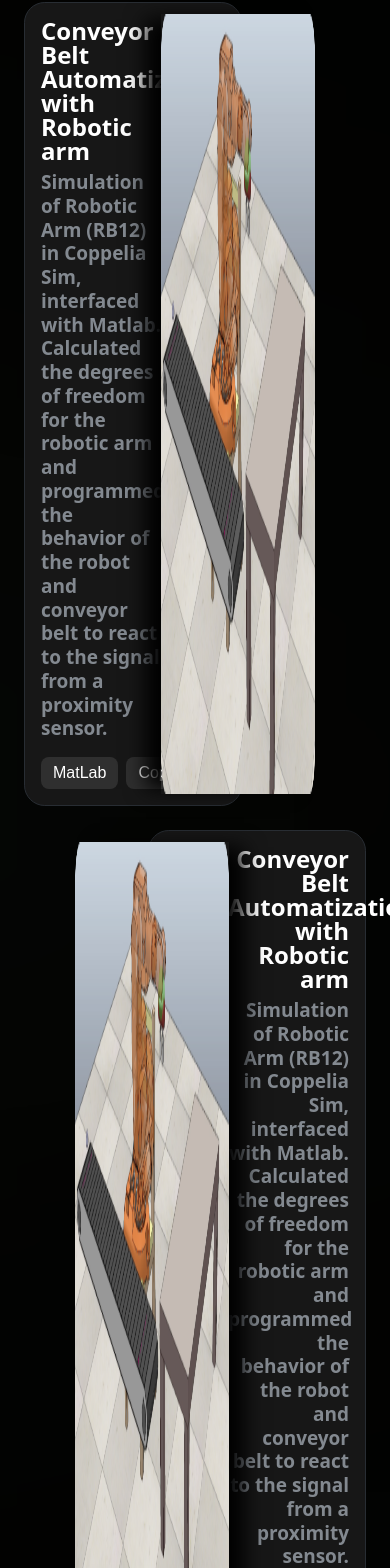
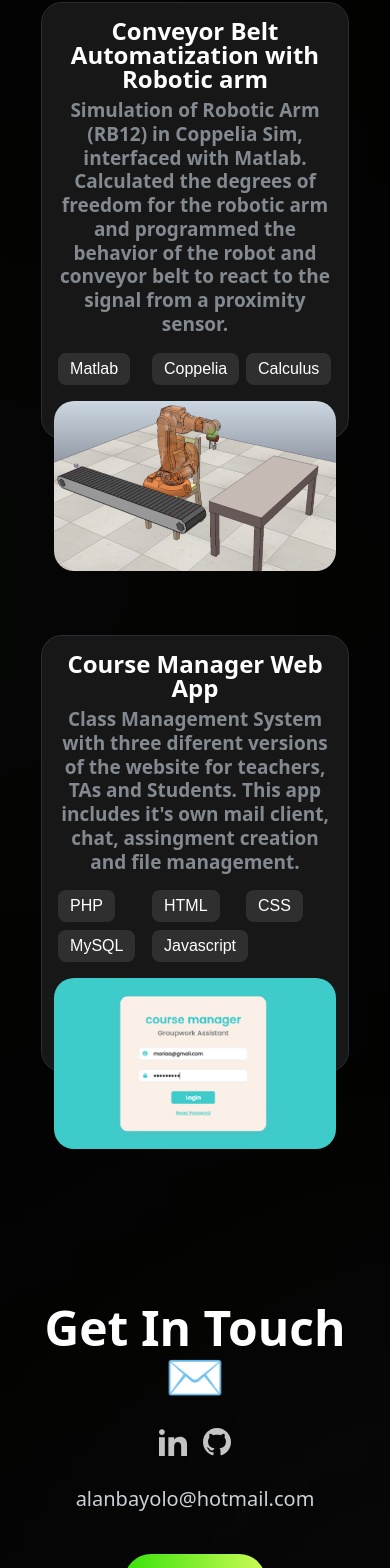
Before and after one commit to alanbayolo/AlanPortfolio, a React (Vite) app: page / in a window 390 px wide. Shown: the part 1815-3383 px from the top of the page. Built offline with nearby package versions, Linux system fonts and the light colour scheme.

Commit message:
made the ProjectCard into components and responsive

```diff
--- a/src/assets/index.js
+++ b/src/assets/index.js
@@ -9,6 +9,7 @@ import A from "./spinningA.gif";
 import peace from "./peace.svg";
 import conveyorBelt from "./Projects/conveyorBelt.png";
 import github from "./github.svg";
+import coursemanager from "./Projects/coursemanager.png"
 
 export {
   logo,
@@ -22,4 +23,5 @@ export {
   peace,
   conveyorBelt,
   github,
+  coursemanager,
 };
--- a/src/components/Projects.jsx
+++ b/src/components/Projects.jsx
@@ -1,10 +1,60 @@
 //import React from 'react'
 import styles, {layout} from "../style";
 import {conveyorBelt} from "../assets";
+import { projects } from "../constants";
 
-{/*const ProjectCard = ({ img, title, content, index, skillTags, links}) => (
-  <p>holder</p>
-);*/}
+{/*const ProjectCard = ({ img, title, content, index, skillTags}) => (*/}
+const ProjectCard = ({ image, title, content, index, skillsUsed}) => (
+  <div className={styles.cardLayout}>
+    <div className={styles.cardSection}>
+      <div className={styles.cardContent}>
+        <h3 className={styles.heading3}>
+          {title}
+        </h3>
+        <p className={styles.CardParagraph}>
+        {content}
+        </p>
+        <ul className={styles.cardSkills}>
+          {skillsUsed.map((skill) => (
+            <li key={skill} className={styles.skillItem}>{skill}</li>
+          ))}
+        </ul>
+      </div>
+      <div className={styles.cardImage}>
+        <img className="md:invisible rounded-[20px] w-full" src={image} />
+      </div>
+    </div>
+    <div className={styles.cardImage}>
+        <img className="invisible md:visible h-full rounded-[20px] leftShadow" src={image} />
+    </div>
+  </div>
+);
+
+const ProjectCardReversed = ({ image, title, content, index, skillsUsed}) => (
+  <div className={styles.reversedCardLayout}>
+    <div className={styles.reversedCardSection}>
+      <div className={styles.reversedCardContent}>
+        <h3 className={styles.heading3}>
+          {title}
+        </h3>
+        <p className={styles.CardParagraph}>
+        {content}
+        </p>
+        <ul className={styles.cardSkills}>
+          {skillsUsed.map((skill) => (
+            <li key={skill} className={styles.skillItem}>{skill}</li>
+          ))}
+        </ul>
+      </div>
+      <div className={styles.cardImage}>
+        <img className="md:invisible rounded-[20px] w-full" src={image}/>
+      </div>
+    </div>
+    <div className={styles.reversedCardImage}>
+        <img className="invisible md:visible h-full rounded-[20px] leftShadow" src={image}/>
+    </div>
+  </div>
+);
 
 const Projects = () => {
   return (
@@ -16,77 +66,21 @@ const Projects = () => {
           </div>
           <div className="absolute z-[3] -left-1/3 w-[25%] h-[40%] rounded-full white__gradient" />
           <div className="absolute z-[0] w-[40%] h-[40%] -left-1/2 rounded-full green__gradient" />
-          {/*Start regular card */}
-          <div className="relative z-[4] h-auto min-h-[320px] w-[85%] my-3">
-            <div className="w-[75%] h-full border border-[#282D33] rounded-[1.3rem] bg-[#171717]">
-              <div className="w-[56%] m-4 inset-y-0 left-0 ">
-                <h3 className={styles.heading3}>
-                  Conveyor Belt Automatization with Robotic arm
-                </h3>
-                <p className={styles.CardParagraph}>
-                Simulation of Robotic Arm  (RB12) in Coppelia Sim, interfaced with Matlab. Calculated the degrees of freedom for the robotic arm and programmed the behavior of the robot and conveyor belt to react to the signal from a proximity sensor.
-                </p>
-                <ul className="skillList pt-4 inline-flex gap-2">
-                  <li className={styles.skillItem}>MatLab</li>
-                  <li className={styles.skillItem}>Coppelia</li>
-                  <li className={styles.skillItem}>Calculus</li>
-                </ul>
-              </div>
-            </div>
-            <div className="z-[5] my-3 w-[53%] absolute inset-y-0 right-0 flex items-center">
-                <img className="h-full  leftShadow" src={conveyorBelt} />
-            </div>
-          </div>
-          {/*End regular card */}
+          {/*features.map((feature, index) => (
+            <FeatureCard key={feature.id} {...feature} index={index} />
+          ))*/}
+          {/*projects.map((project, index=1) => (
+          <ProjectCard key={project.id} {...project} index={index}/>
+          ))*/}
 
+          {projects.map((project, index) => {
+            return (index+1)%2 !=0 ?
+              <ProjectCard key={project.id} {...project} index={index}/>
+              :
+              <ProjectCardReversed key={project.id} {...project} index={index}/>
+          })}
 
-          {/*Start inversed card */}
-          <div className="relative z-[4] self-end h-auto min-h-[320px] w-[85%] my-3 flex flex-row-reverse">
-            <div className="w-[75%] h-full border border-[#282D33] rounded-[1.3rem] bg-[#171717] flex flex-row-reverse">
-              <div className="w-[56%] m-4 inset-y-0 text-right">
-                <h3 className={styles.heading3}>
-                  Conveyor Belt Automatization with Robotic arm
-                </h3>
-                <p className={styles.CardParagraph}>
-                Simulation of Robotic Arm  (RB12) in Coppelia Sim, interfaced with Matlab. Calculated the degrees of freedom for the robotic arm and programmed the behavior of the robot and conveyor belt to react to the signal from a proximity sensor.
-                </p>
-                <ul className="skillList pt-4 inline-flex gap-2">
-                  <li className={styles.skillItem}>MatLab</li>
-                  <li className={styles.skillItem}>Coppelia</li>
-                  <li className={styles.skillItem}>Calculus</li>
-                </ul>
-              </div>
-            </div>
-            <div className="z-[5] my-3 w-[53%] absolute inset-y-0 left-0 flex items-center">
-                <img className="h-full rightShadow" src={conveyorBelt} />
-            </div>
-          </div>
-          {/*End inversed card */}
-
-          {/*Start mobile card */}
-          {/*<div className="relative z-[4] w-[90%] my-3 place-self-center">
-            <div className="h-[437px] border border-[#282D33] rounded-[1.3rem] bg-[#171717]">
-              <div className="m-4 inset-y-0 left-0 text-center">
-                <h3 className={styles.heading3}>
-                  Conveyor Belt Automatization with Robotic arm
-                </h3>
-                <p className={styles.CardParagraph}>
-                Simulation of Robotic Arm  (RB12) in Coppelia Sim, interfaced with Matlab. Calculated the degrees of freedom for the robotic arm and programmed the behavior of the robot and conveyor belt to react to the signal from a proximity sensor.
-                </p>
-                <ul className="skillList pt-4 inline-flex gap-2">
-                  <li className={styles.skillItem}>MatLab</li>
-                  <li className={styles.skillItem}>Coppelia</li>
-                  <li className={styles.skillItem}>Calculus</li>
-                </ul>
-              </div>
-              <div className="z-[0] mx-3 h-[36%] ">
-                <img className="w-full  leftShadow" src={conveyorBelt} />
-              </div>
-            </div>
-
-          </div>*/}
-          {/*End mobile card */}
-
+          {/*<ProjectCardReversed />*/}
         </div>
 
     </section>
--- a/src/constants/index.js
+++ b/src/constants/index.js
@@ -1,4 +1,4 @@
-import {linkedin, resume  } from "../assets";
+import {linkedin, resume, conveyorBelt, coursemanager  } from "../assets";
 
 export const navLinks = [
   {
@@ -81,6 +81,32 @@ export const skills = [
   },
 ];*/
 
+export const projects = [
+  {
+    id: "skill-1",
+    image: conveyorBelt,
+    title: "Conveyor Belt Automatization with Robotic arm",
+    content: "Simulation of Robotic Arm  (RB12) in Coppelia Sim, interfaced with Matlab. Calculated the degrees of freedom for the robotic arm and programmed the behavior of the robot and conveyor belt to react to the signal from a proximity sensor.",
+    skillsUsed:[
+      "Matlab",
+      "Coppelia",
+      "Calculus",
+    ],
+  },
+  {
+    id: "skill-2",
+    image: coursemanager,
+    title: "Course Manager Web App",
+    content: "Class Management System with three diferent versions of the website for teachers, TAs and Students. This app includes it's own mail client, chat, assingment creation and file management.",
+    skillsUsed:[
+      "PHP",
+      "HTML",
+      "CSS",
+      "MySQL",
+      "Javascript",
+    ],
+  },
+];
 
 export const stats = [
   {
--- a/src/style.js
+++ b/src/style.js
@@ -23,6 +23,34 @@ const styles = {
 
     marginX: "sm:mx-16 mx-6",
     marginY: "sm:my-16 my-6",
+
+    /*Styles for Cards */
+    /*cardLayout: "relative z-[4] h-auto min-h-[320px] w-[85%] my-3",
+    cardSection: "w-[75%] h-full border border-[#282D33] rounded-[1.3rem] bg-[#171717]",
+    cardContent: "w-[56%] m-4 inset-y-0 left-0 ",
+    cardSkills: "skillList pt-4 inline-flex gap-2",
+    cardImage: "z-[5] my-3 w-[53%] absolute inset-y-0 right-0 flex items-center",*/
+
+    cardSkills: "skillList pt-4 md:inline-flex gap-2 grid grid-cols-3 md:grid-cols-none",
+
+    cardLayout: "relative z-[4] w-[90%] md:w-[85%] md:h-auto md:h-auto min-h-[320px] my-3 place-self-center md:place-self-start",
+    cardSection: "h-[437px] md:h-full md:w-[75%] border border-[#282D33] rounded-[1.3rem] bg-[#171717]",
+    cardContent: "md:w-[56%] m-4 inset-y-0 left-0 text-center md:text-left",
+    cardImage: "z-[0] md:z-[5] md:my-3 mx-3 md:mx-0 md:w-[53%] md:absolute md:inset-y-0 md:right-0 md:flex md:items-center h-[36%] md:h-auto ",
+
+    reversedCardLayout: "relative z-[4] w-[90%] md:w-[85%] md:h-auto md:h-auto min-h-[320px] my-3 place-self-center md:place-self-end md:flex md:flex-row-reverse",
+    reversedCardSection: "h-[437px] md:h-full md:w-[75%] border border-[#282D33] rounded-[1.3rem] bg-[#171717] md:flex md:flex-row-reverse",
+    reversedCardContent: "md:w-[56%] m-4 inset-y-0 left-0 text-center md:text-right",
+    reversedCardImage: "z-[0] md:z-[5] md:my-3 mx-3 md:mx-0 md:w-[53%] md:absolute md:inset-y-0 md:left-0 md:flex md:items-center h-[36%] md:h-auto ",
+
+
+
+    /*mobileCardLayout: "relative z-[4] w-[90%] my-3 place-self-center",
+    mobileCardSection: "h-[437px] border border-[#282D33] rounded-[1.3rem] bg-[#171717]",
+    mobileCardContent: "m-4 inset-y-0 left-0 text-center",
+    mobileCardSkills: "skillList pt-4 inline-flex gap-2",
+    mobileCardImage: "z-[0] mx-3 h-[36%] ",*/
+
   };
 
   export const layout = {
```
